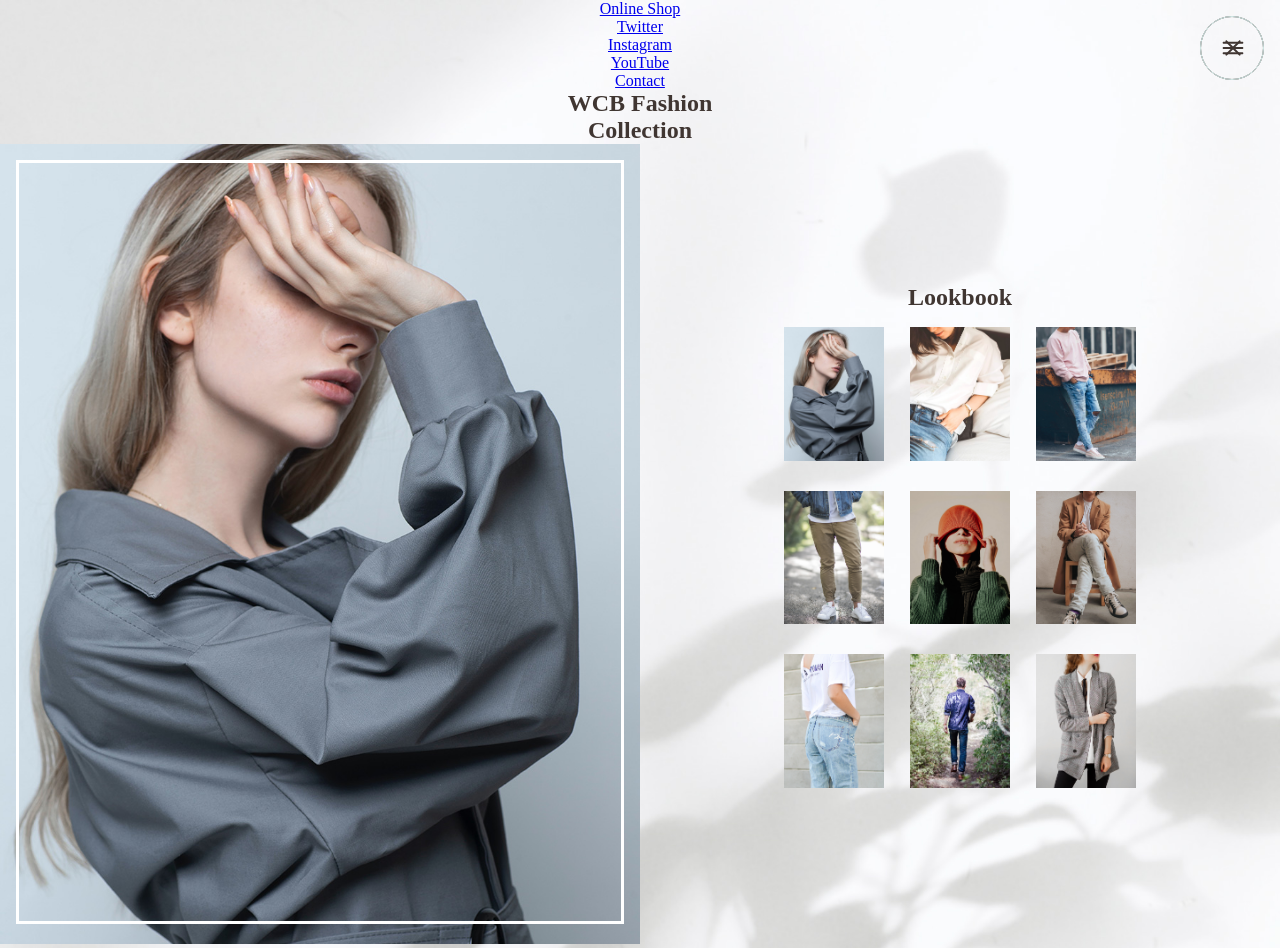
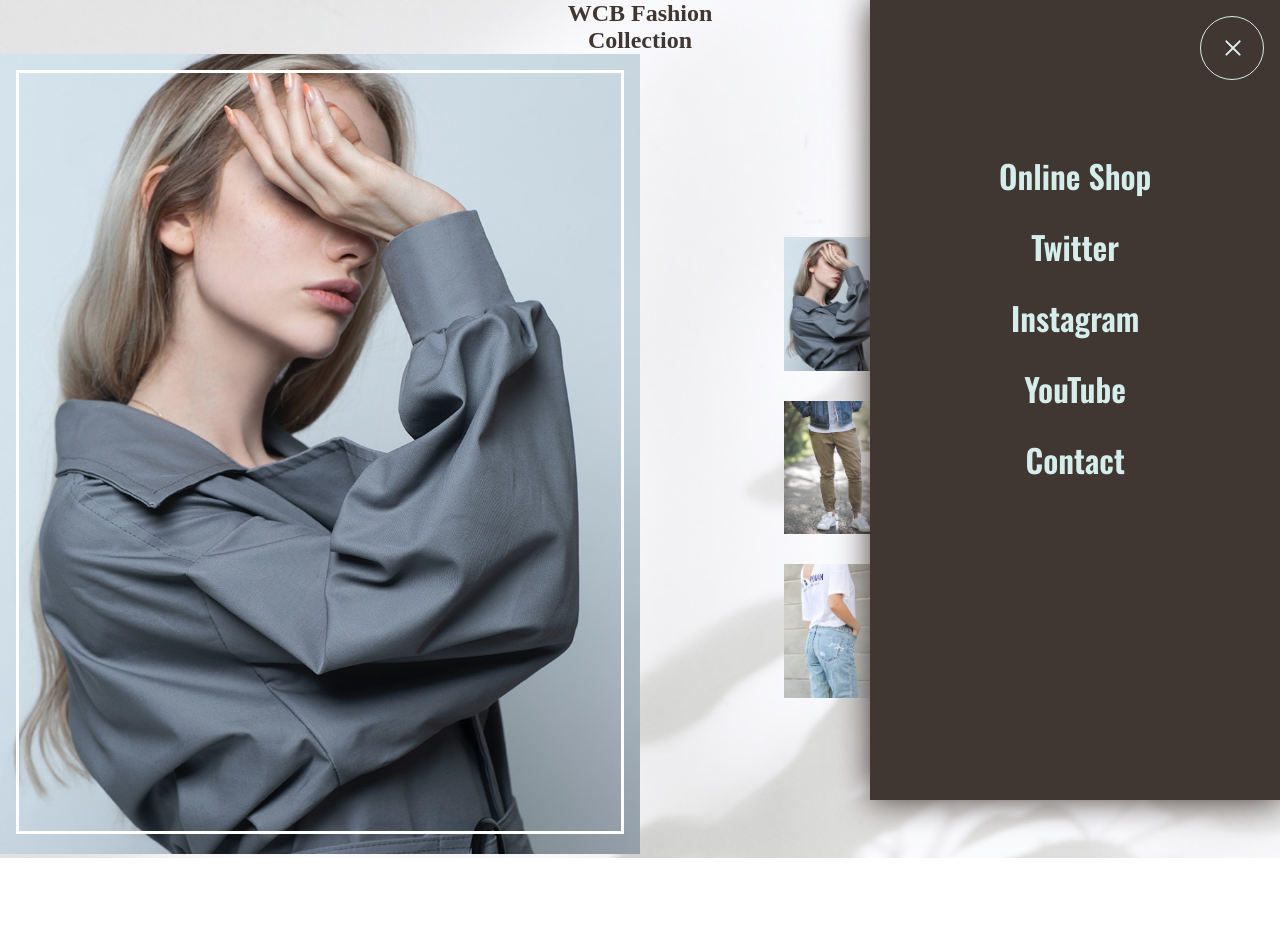
Before and after one commit to kakashi397/WCBFashionCollection, a website: page index.html in a window 1280 px wide. After the commit the page ends 858 px from the top, so only its background shows below. Drawn offline with nearby package versions, Linux system fonts and the light colour scheme; some packages are replaced by stand-ins of ours; files that its build step writes are made by us from their sources.

Commit message:
閉じるボタンのネスト修正、スライドメニューパネルをリファクタリング

```diff
--- a/sass/object/component/_btn.scss
+++ b/sass/object/component/_btn.scss
@@ -1,6 +1,6 @@
 @use '../../foundation/variables' as v;
 
-/* c-btn */
+/* c-btn-round */
 .c-btn-round {
   padding: 0.5rem 1rem;
   border: 1px solid v.$brown;
--- a/sass/object/project/_slide-menu.scss
+++ b/sass/object/project/_slide-menu.scss
@@ -1,7 +1,7 @@
 @use '../../foundation/variables' as v;
 
 /* slide menu */
-// 開閉ボタン
+/* 開閉ボタン */
 .p-slide-menu {
   &__btn {
     position: fixed;
@@ -14,16 +14,16 @@
       height: 2rem;
       width: 2rem;
     }
-  }
-  // 閉じるボタン
     &.c-btn-round--close svg {
       fill: v.$light-green;
     }
   }
+}
 
 
-// スライドメニュー
-#menu-panel {
+/* スライドメニューパネル */
+.p-slide-menu {
+  &__panel {
     position: fixed;
     top: 0;
     right: 0;
@@ -35,14 +35,15 @@
     box-shadow: 0 0 2rem v.$brown;
     font-family: v.$oswald-font;
   }
-.menu-list {
+  &__list {
     list-style: none;
-  & li {
+  }
+  &__item {
       margin: 1.5rem 0;
-  }
     & a {
       color: v.$light-green;
       text-decoration: none;
       font-size: 2rem;
     }
   }
+}
--- a/sass/style.scss
+++ b/sass/style.scss
@@ -1,6 +1,6 @@
 @use "setting";
 @use "./layout/wrapper";
 @use "./object/component/_loading.scss";
+@use "./object/component/btn";
 @use "./object/project/gallery";
 @use "./object/project/slide-menu";
-@use "./object/component/btn";
```
Lines whose indentation alone changed are shown as unchanged.
